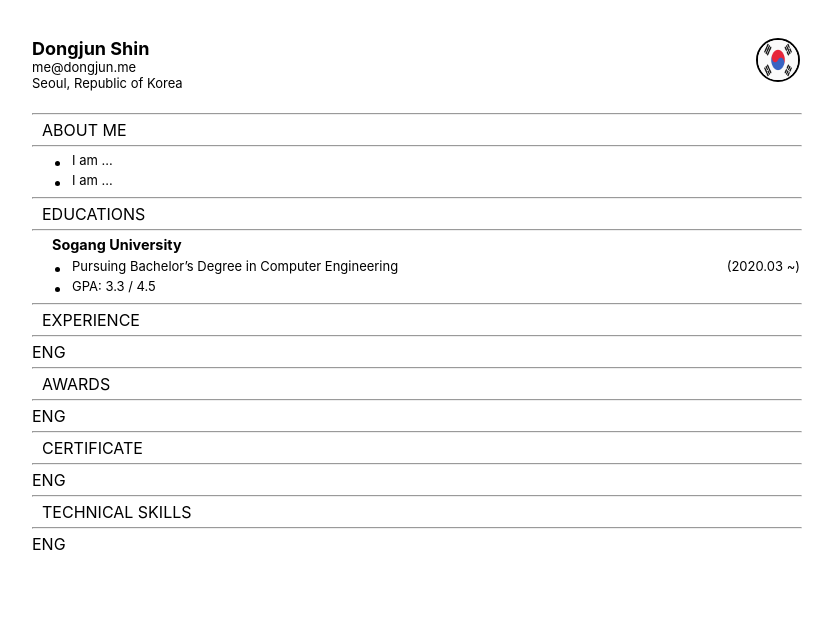
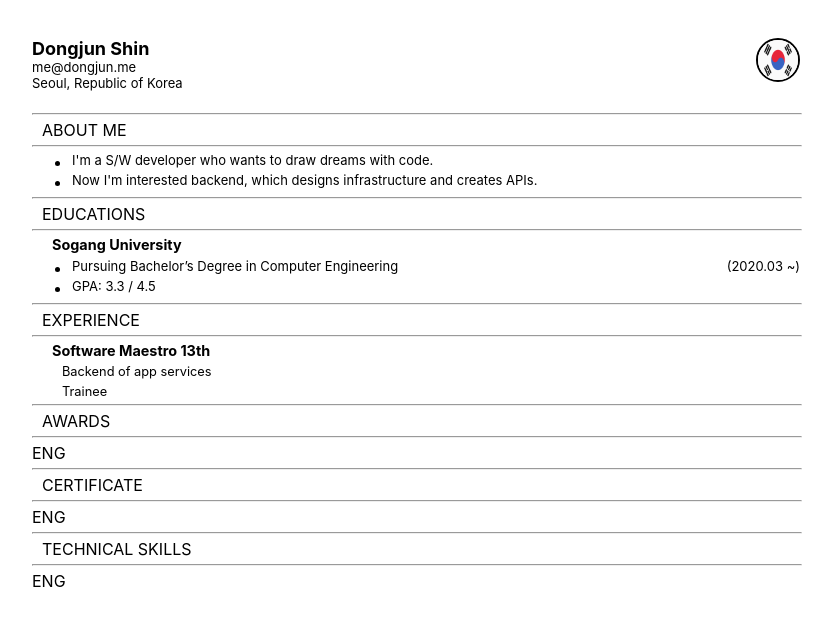
Before and after one commit to americano212/typescript-react-resume-page, a React (Create React App) app: page / in a window 1280 px wide. Shown: the top 626 px of the page, without its empty margins (224-1057 px from the left). Built offline with nearby package versions, Linux system fonts and the light colour scheme.

Commit message:
feat: abountme 완성

```diff
--- a/src/components/AboutMe.tsx
+++ b/src/components/AboutMe.tsx
@@ -16,12 +16,16 @@ function AboutMe() {
       <ULSmallMargin>
         <li>
           <Contents>
-            {language === "ENG" ? "I am ..." : "나는 이런 사람 입니다"}
+            {language === "ENG"
+              ? "I'm a S/W developer who wants to draw dreams with code."
+              : "저는 코드로 꿈을 그리는 사람이 되고 싶은 소프트웨어 개발자입니다."}
           </Contents>
         </li>
         <li>
           <Contents>
-            {language === "ENG" ? "I am ..." : "나는 이런 사람 입니다"}
+            {language === "ENG"
+              ? "Now I'm interested backend, which designs infrastructure and creates APIs."
+              : "현재는 인프라를 설계하고, API를 만드는 백엔드가 관심있습니다."}
           </Contents>
         </li>
       </ULSmallMargin>
--- a/src/components/Experience.tsx
+++ b/src/components/Experience.tsx
@@ -2,6 +2,8 @@ import React from "react";
 
 import { useSelector } from "react-redux";
 import { RootState } from "../store/modules";
+import SmallTitle from "./atoms/SmallTitle";
+import SubTitle from "./atoms/SubTitle";
 
 import TitleBox from "./atoms/TitleBox";
 
@@ -12,7 +14,17 @@ function Experience() {
   return (
     <div>
       <TitleBox title={"EXPERIENCE"} />
-      {language}
+      <SubTitle>
+        {language === "ENG"
+          ? "Software Maestro 13th"
+          : "소프트웨어 마에스트로 13기"}
+      </SubTitle>
+      <SmallTitle>
+        {language === "ENG"
+          ? "Backend of app services"
+          : "앱 서비스 백엔드 개발"}
+      </SmallTitle>
+      <SmallTitle>{language === "ENG" ? "Trainee" : "연수생"}</SmallTitle>
     </div>
   );
 }
--- /dev/null
+++ b/src/components/atoms/SmallTitle.tsx
@@ -0,0 +1,25 @@
+import React from "react";
+import styled from "styled-components";
+
+type SmallTitleProps = {
+  children: string;
+};
+
+function SmallTitle(props: SmallTitleProps) {
+  const subTitle = props.children;
+  return (
+    <div>
+      <SmallTitleText>{subTitle}</SmallTitleText>
+    </div>
+  );
+}
+
+const SmallTitleText = styled.p`
+  font-weight: normal;
+  font-size: 0.8rem;
+  margin: 0;
+  margin-top: 5px;
+  margin-left: 30px;
+`;
+
+export default SmallTitle;
```
